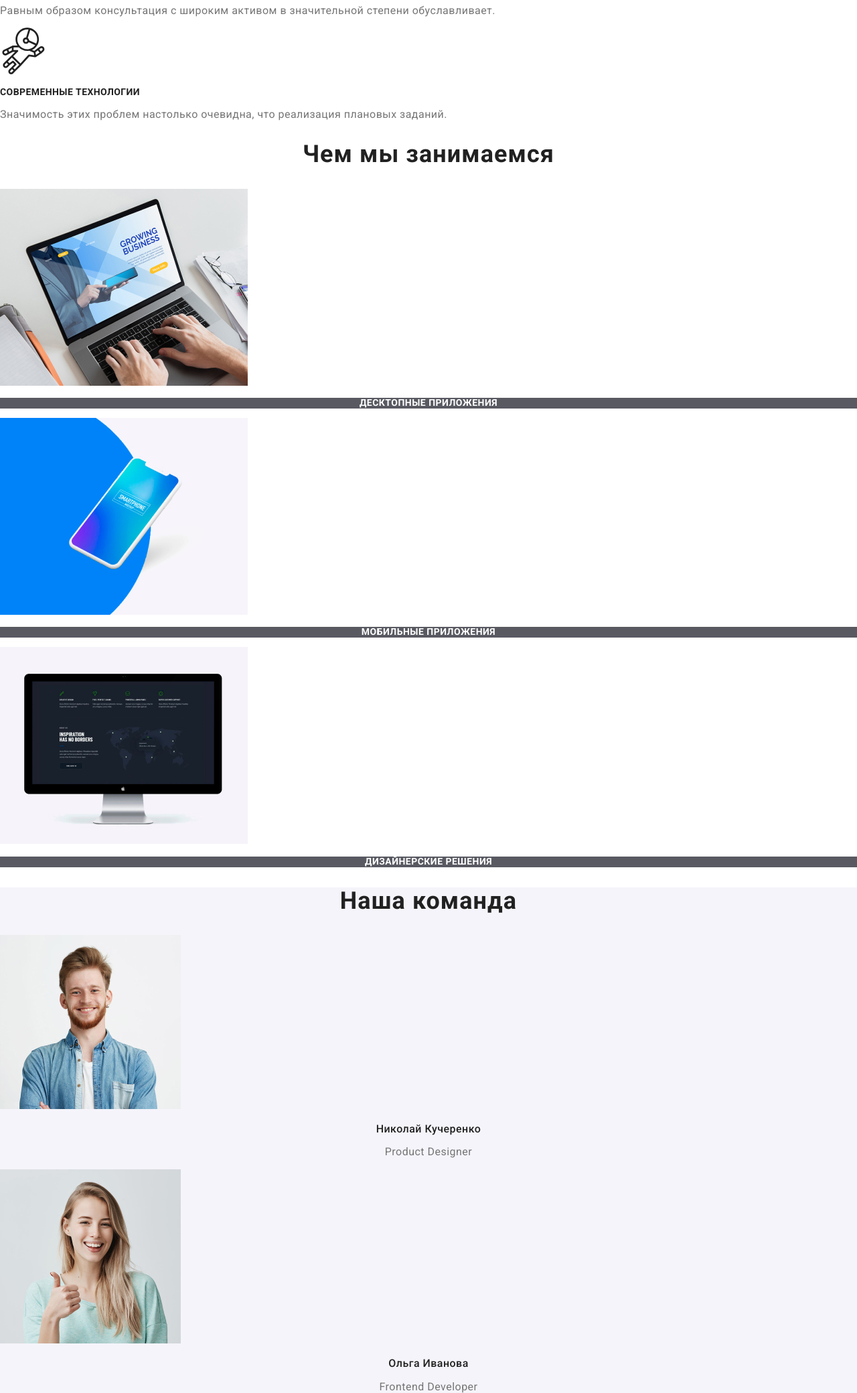
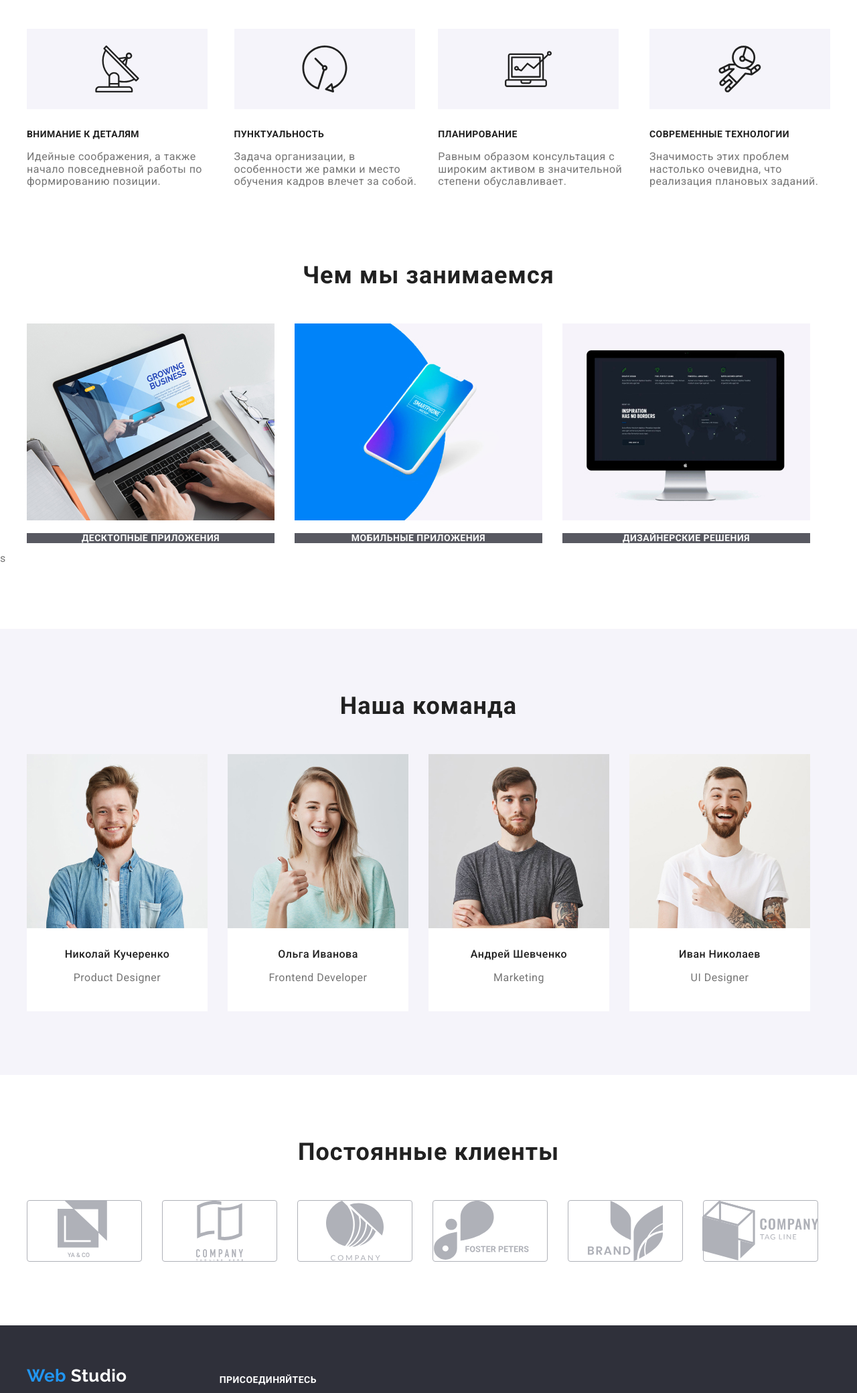
Before and after one commit to marvall/goit-markup-hw-03, a plain HTML site: page index.html in a window 1280 px wide. Shown: the part 720-2800 px from the top of the page at 67% size. Drawn offline with Linux system fonts and the light colour scheme.

Commit message:
finish HW "Flex-box"

```diff
--- a/css/style.css
+++ b/css/style.css
@@ -24,6 +24,13 @@ ul {
   margin: 0px;
   padding: 0px;
 }
+h1,
+h2,
+h3,
+h4 {
+  margin-top: 0px;
+  margin-bottom: 0px;
+}
 /* ---- Styles for most links ----- */
 .link {
   text-decoration: none;
@@ -37,7 +44,12 @@ ul {
   color: var(--main-title-color);
   letter-spacing: 0.03em;
 }
-
+.social-page {
+  display: flex;
+}
+.social-page > li:not(:last-child) {
+  margin-right: 10px;
+}
 .conteiner {
   width: 1200px;
   padding-left: 15px;
@@ -46,6 +58,7 @@ ul {
   margin-right: auto;
 }
 .section-title {
+  margin-bottom: 50px;
   color: var(--main-title-color);
   font-weight: 700;
   font-size: 36px;
@@ -134,16 +147,24 @@ ul {
   text-align: center;
   letter-spacing: 0.06em;
 }
-.hero.title {
-  color: var(--secendary-text-color);
+.hero-section {
+  padding-bottom: 200px;
+  padding-top: 200px;
   /* Добавлен временно пока нет фоновой картинки в секции*/
   background-color: var(--bg-button);
+}
+.hero.title {
+  margin-bottom: 30px;
+  color: var(--secendary-text-color);
   font-weight: 900;
   font-size: 44px;
   line-height: 1.36em;
   text-transform: uppercase;
+  text-align: center;
 }
 .hero.button {
+  display: block;
+  margin: auto;
   background-color: var(--main-action-color);
   color: var(--secendary-text-color);
   font-weight: 700;
@@ -151,11 +172,35 @@ ul {
   line-height: 1.87em;
 }
 /* ---- SECTIOND "Наши Принципы" ---- */
+.principles-section {
+  padding-top: 95px;
+  padding-bottom: 95px;
+}
+.our-principles {
+  display: flex;
+}
 .our-principles .title {
+  margin-bottom: 10px;
   font-weight: 700;
   font-size: 14px;
   line-height: 1.14em;
   text-transform: uppercase;
+}
+.our-principles > li:not(:last-child) {
+  margin-right: 30px;
+}
+.principles-img-conteiner {
+  display: flex;
+  justify-content: center;
+  align-content: center;
+  width: 270px;
+  height: 120px;
+  margin-bottom: 30px;
+  background-color: var(--bg-button);
+}
+.our-principles img {
+  margin: auto;
+  /* margin-bottom выровняется до 55 когда отрисуется SVG*/
 }
 
 .our-principles .description {
@@ -166,9 +211,15 @@ ul {
 
 /* ----SECTION WHAT WE DO----*/
 .what-we-do {
+  padding-bottom: 95px;
   letter-spacing: 0.03em;
 }
-
+.what-we-do-list {
+  display: flex;
+}
+.what-we-do-list > li:not(:last-child) {
+  margin-right: 30px;
+}
 /* стили для заголовка описаны в section-title в шапке файле*/
 .what-we-do .description {
   background-color: var(--bg-what-we-do-tittle);
@@ -181,10 +232,34 @@ ul {
 }
 /* ---- SECTION OUR TEAM ----*/
 .our-team {
+  padding-bottom: 95px;
+  padding-top: 95px;
   background-color: var(--bg-button);
   letter-spacing: 0.03em;
 }
 
+.our-team-list {
+  display: flex;
+}
+.our-team-list > li:not(:last-child) {
+  margin-right: 30px;
+}
+.our-team-list > li {
+  background-color: var(--secendary-text-color);
+}
+.our-team-list img {
+  display: block;
+  margin-bottom: 30px;
+}
+.our-team-list .title {
+  margin-bottom: 10px;
+}
+.our-team-list .description {
+  margin-bottom: 16px;
+}
+.our-team-list .social-page {
+  margin-bottom: 25px;
+}
 .our-team .title {
   font-weight: 500;
   font-size: 16px;
@@ -207,11 +282,36 @@ ul {
 }
 
 /* ---- SECTION COMPANY ----*/
-
+.company {
+  padding-top: 95px;
+  padding-bottom: 95px;
+}
+.company-list {
+  display: flex;
+}
+.company-list > li:not(:last-child) {
+  margin-right: 30px;
+}
+.company-list a {
+  display: flex;
+  justify-content: center;
+  align-content: center;
+  width: 170px;
+  height: 90px;
+  border-style: solid;
+  border-width: 1px;
+  border-radius: 4px;
+  border-color: var(--svg-color);
+}
 /*  ---- FOOTER  -----*/
 .footer {
+  padding-bottom: 60px;
+  padding-top: 60px;
   background-color: var(--bg-footer);
   letter-spacing: 0.03em;
+}
+.footer .conteiner {
+  display: flex;
 }
 .contact .link {
   color: var(--secendary-footer-color);
@@ -229,15 +329,43 @@ ul {
   font-size: 14px;
   line-height: 1.14em;
   text-transform: uppercase;
+  margin-bottom: 20px;
+}
+.footer-left-block {
+  margin-right: 70px;
+}
+.footer .logo {
+  display: block;
+  margin-bottom: 20px;
+}
+
+.contact li {
+  margin-bottom: 10px;
 }
 
 /*============================================================*/
 
 /* -------PORTFOLIO PAGE--------*/
-
+.our-product {
+  padding-bottom: 95px;
+  padding-top: 95px;
+}
 /*---Filter-button---*/
-
+.filter-menu {
+  display: flex;
+  justify-content: center;
+  margin-bottom: 50px;
+}
+.filter-menu-item:not(:last-child) {
+  margin-right: 8px;
+}
 .filter-menu-button {
+  border-radius: 4px;
+  border-style: none;
+  padding-top: 6px;
+  padding-bottom: 6px;
+  padding-left: 22px;
+  padding-right: 22px;
   background-color: var(--bg-button);
   color: var(--main-title-color);
   font-weight: 500;
@@ -256,6 +384,7 @@ ul {
 /*---- PRODUCT SECTION -----*/
 
 .product-title {
+  margin-bottom: 4px;
   font-weight: 700;
   font-size: 18px;
   line-height: 2em;
@@ -274,4 +403,22 @@ ul {
   font-size: 18px;
   line-height: 1.55em;
   letter-spacing: 0.03em;
+  visibility: hidden;
 }
+.product-content {
+  display: flex;
+  flex-wrap: wrap;
+}
+.product-content-item {
+  width: 370px;
+  height: 404px;
+}
+.product-content-item:not(:nth-child(3n)) {
+  margin-right: 30px;
+}
+.product-content-item:not(:nth-last-child(-n + 3)) {
+  margin-bottom: 30px;
+}
+.product-content-item img {
+  margin-bottom: 20px;
+}
--- a/index.html
+++ b/index.html
@@ -49,7 +49,7 @@
     </header>
     <main>
       <!-- Hero секция-->
-      <section>
+      <section class="hero-section">
         <h1 class="hero title">
           Эффективные решения<br />
           для вашего бизнеса
@@ -59,16 +59,19 @@
       <!--
         Секция о нас
       -->
-      <section>
+      <section class="principles-section">
+        <div class="conteiner">
           <h2 hidden>Наши принципы</h2>
           <ul class="list our-principles">
             <li>
+              <div class="principles-img-conteiner">
                 <img
                   src="./images/vector.svg"
                   alt="векторная картинка"
                   width="70"
                   height="70"
                 />
+              </div>
               <h3 class="title">Внимание к деталям</h3>
               <p class="descrioption">
                 Идейные соображения, а также начало повседневной работы по
@@ -76,25 +79,29 @@
               </p>
             </li>
             <li>
+              <div class="principles-img-conteiner">
                 <img
                   src="./images/vector1.svg"
                   alt="векторная картинка"
                   width="70"
                   height="70"
                 />
+              </div>
               <h3 class="title">Пунктуальность</h3>
               <p class="descrioption">
-              Задача организации, в особенности же рамки и место обучения кадров
-              влечет за собой.
+                Задача организации, в особенности же рамки и место обучения
+                кадров влечет за собой.
               </p>
             </li>
             <li>
+              <div class="principles-img-conteiner">
                 <img
                   src="./images/vector2.svg"
                   alt="векторная картинка"
                   width="70"
                   height="70"
                 />
+              </div>
               <h3 class="title">Планирование</h3>
               <p class="descrioption">
                 Равным образом консультация с широким активом в значительной
@@ -102,12 +109,14 @@
               </p>
             </li>
             <li>
+              <div class="principles-img-conteiner">
                 <img
                   src="./images/vector3.svg"
                   alt="векторная картинка"
                   width="70"
                   height="70"
                 />
+              </div>
               <h3 class="title">Современные технологии</h3>
               <p class="descrioption">
                 Значимость этих проблем настолько очевидна, что реализация
@@ -115,11 +124,13 @@
               </p>
             </li>
           </ul>
+        </div>
       </section>
       <!-- Секция чем мы занимаемся -->
       <section class="what-we-do">
+        <div class="conteiner">
           <h2 class="section-title">Чем мы занимаемся</h2>
-        <ul class="list">
+          <ul class="list what-we-do-list">
             <li>
               <img
                 src="./images/what-we-do1.jpg"
@@ -148,13 +159,16 @@
               <p class="description">Дизайнерские решения</p>
             </li>
           </ul>
+        </div>
+        s
       </section>
       <!--
         Секция наша комманда. иконки  соц.сетей должны быть добавлены СSS
       -->
       <section class="our-team">
+        <div class="conteiner">
           <h2 class="section-title">Наша команда</h2>
-        <ul class="list">
+          <ul class="list our-team-list">
             <li>
               <img
                 src="./images/our-team1.jpg"
@@ -244,76 +258,58 @@
               </ul>
             </li>
           </ul>
+        </div>
       </section>
       <!-- Секция Постоянные клиенты-->
       <section class="company">
+        <div class="conteiner">
           <h2 class="section-title">Постоянные клиенты</h2>
-        <ul class="list">
+          <ul class="list company-list">
             <li>
               <a href=""
-              ><img
-                src="./images/logo1.svg"
-                alt="лого компании 1"
-                width="170"
-                height="90"
+                ><img src="./images/logo1.svg" alt="лого компании 1"
               /></a>
             </li>
             <li>
               <a href=""
-              ><img
-                src="./images/logo2.svg"
-                alt="лого компании 2"
-                width="170"
-                height="90"
+                ><img src="./images/logo2.svg" alt="лого компании 2"
               /></a>
             </li>
             <li>
               <a href=""
-              ><img
-                src="./images/logo3.svg"
-                alt="лого компании 3"
-                width="170"
-                height="90"
+                ><img src="./images/logo3.svg" alt="лого компании 3"
               /></a>
             </li>
             <li>
               <a href=""
-              ><img
-                src="./images/logo4.svg"
-                alt="лого компании 4"
-                width="170"
-                height="90"
+                ><img src="./images/logo4.svg" alt="лого компании 4"
               /></a>
             </li>
             <li>
               <a href=""
-              ><img
-                src="./images/logo5.svg"
-                alt="лого компании 5"
-                width="170"
-                height="90"
+                ><img src="./images/logo5.svg" alt="лого компании 5"
               /></a>
             </li>
             <li>
               <a href=""
-              ><img
-                src="./images/logo6.svg"
-                alt="лого компании 6"
-                width="170"
-                height="90"
+                ><img src="./images/logo6.svg" alt="лого компании 6"
               /></a>
             </li>
           </ul>
+        </div>
       </section>
     </main>
     <!-- подложка сайта.-->
     <footer id="contacts" class="footer">
-      <div>
+      <div class="conteiner">
+        <div class="footer-left-block">
           <a class="logo link" href="/"><span>Web</span> Studio</a>
           <ul class="list contact">
             <li>
               <address>
-              <a class="link maps" href="https://goo.gl/maps/rv63v1wj2Dcafiji9"
+                <a
+                  class="link maps"
+                  href="https://goo.gl/maps/rv63v1wj2Dcafiji9"
                   >г. Киев, пр-т Леси Украинки, 26</a
                 >
               </address>
@@ -342,6 +338,7 @@
             <li><a href="linkedin.com" aria-label="иконка линкедина"></a></li>
           </ul>
         </div>
+      </div>
     </footer>
   </body>
 </html>
```
Also changed, not shown: portfolio.html (+55 -43 lines). Lines whose indentation alone changed are shown as unchanged.
